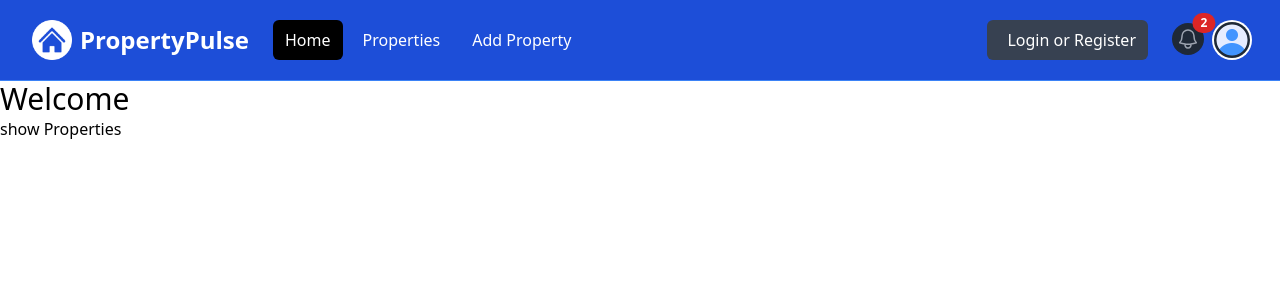
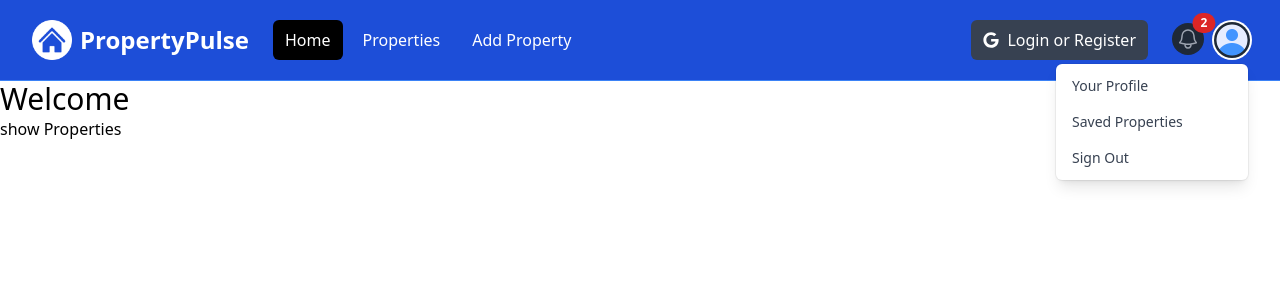
Before and after one commit to RaisanJMR/property-pulse, a Next.js app: page / in a window 1280 px wide. Both pictures are taken after a click on the button "Open user menu". Shown: the top 300 px of the page. Built offline with nearby package versions, Linux system fonts and the light colour scheme.

Commit message:
FEAT: navbar responsive

```diff
--- a/components/Navbar.jsx
+++ b/components/Navbar.jsx
@@ -1,9 +1,15 @@
+'use client'
 import Image from 'next/image';
 import logo from '@/assets/images/logo-white.png';
 import profileDefault from '@/assets/images/profile.png';
-import Link
- from 'next/link';
+import Link from 'next/link';
+import { FaGoogle } from 'react-icons/fa'
+import { useState } from 'react';
+
 const Navbar = () => {
+  const [isMobileMenuOpen, setIsMobileMenuOpen] = useState(false)
+  const [isProfileMenuOpen, setIsProfileMenuOpen] = useState(false)
+
   return (
     <nav className='bg-blue-700 border-b border-blue-500'>
       <div className='mx-auto max-w-7xl px-2 sm:px-6 lg:px-8'>
@@ -16,6 +22,7 @@
               className='relative inline-flex items-center justify-center rounded-md p-2 text-gray-400 hover:bg-gray-700 hover:text-white focus:outline-none focus:ring-2 focus:ring-inset focus:ring-white'
               aria-controls='mobile-menu'
               aria-expanded='false'
+              onClick={() => setIsMobileMenuOpen((prev) => !prev)}
             >
               <span className='absolute -inset-0.5'></span>
               <span className='sr-only'>Open main menu</span>
@@ -74,7 +81,7 @@
           <div className='hidden md:block md:ml-6'>
             <div className='flex items-center'>
               <button className='flex items-center text-white bg-gray-700 hover:bg-gray-900 hover:text-white rounded-md px-3 py-2'>
-              <i className='fa-brands fa-google text-white mr-2'></i>
+                <FaGoogle className='mr-2 text-white' />
                 <span>Login or Register</span>
               </button>
             </div>
@@ -118,6 +125,7 @@
                   id='user-menu-button'
                   aria-expanded='false'
                   aria-haspopup='true'
+                  onClick={() => setIsProfileMenuOpen((prev) => !prev)}
                 >
                   <span className='absolute -inset-1.5'></span>
                   <span className='sr-only'>Open user menu</span>
@@ -130,9 +138,10 @@
               </div>
 
               {/* <!-- Profile dropdown --> */}
+              {isProfileMenuOpen && (
                 <div
                   id='user-menu'
-              className='hidden absolute right-0 z-10 mt-2 w-48 origin-top-right rounded-md bg-white py-1 shadow-lg ring-1 ring-black ring-opacity-5 focus:outline-none'
+                  className='absolute right-0 z-10 mt-2 w-48 origin-top-right rounded-md bg-white py-1 shadow-lg ring-1 ring-black ring-opacity-5 focus:outline-none'
                   role='menu'
                   aria-orientation='vertical'
                   aria-labelledby='user-menu-button'
@@ -165,13 +174,16 @@
                     Sign Out
                   </button>
                 </div>
+              )}
+
             </div>
           </div>
         </div>
       </div>
 
       {/* <!-- Mobile menu, show/hide based on menu state. --> */}
-    <div className='hidden' id='mobile-menu'>
+      {isMobileMenuOpen && (
+        <div id='mobile-menu'>
           <div className='space-y-1 px-2 pb-3 pt-2'>
             <Link
               href='/'
@@ -192,11 +204,13 @@
               Add Property
             </Link>
             <button className='flex items-center text-white bg-gray-700 hover:bg-gray-900 hover:text-white rounded-md px-3 py-2 my-4'>
-          <i className='fa-brands fa-google mr-2'></i>
+              <FaGoogle className='text-white mr-2' />
               <span>Login or Register</span>
             </button>
           </div>
         </div>
+      )}
+
     </nav>
   )
 }
--- a/package.json
+++ b/package.json
@@ -9,9 +9,10 @@
     "lint": "next lint"
   },
   "dependencies": {
+    "next": "14.1.0",
     "react": "^18",
     "react-dom": "^18",
-    "next": "14.1.0"
+    "react-icons": "^5.0.1"
   },
   "devDependencies": {
     "autoprefixer": "^10.0.1",
```
Also changed, not shown: 1 other file (tests, documents, lock files or other folders). Lines whose indentation alone changed are shown as unchanged.
